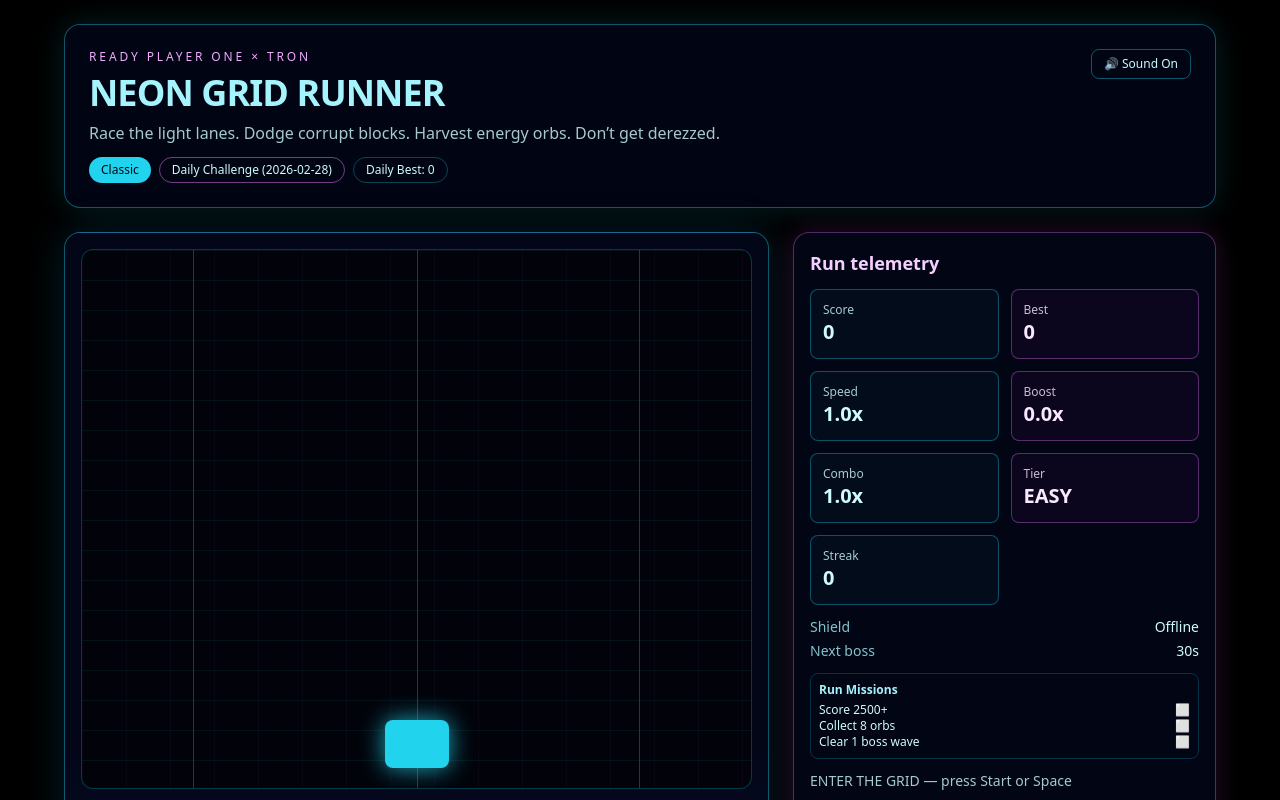
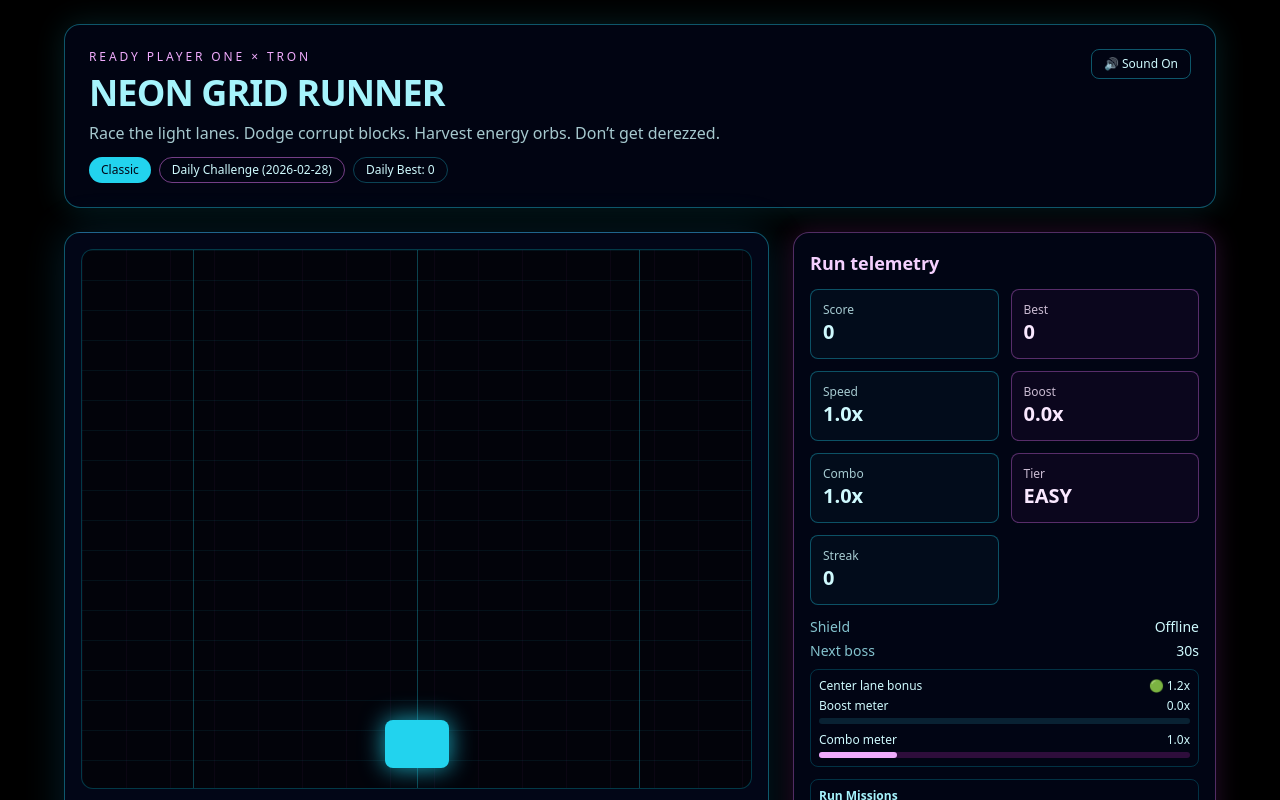
Before and after one commit to brettfrigo/gridrun, a Next.js app in the folder products/freelance-nudge/: page / in a window 1280 px wide. Shown: the top 800 px of the page. Built offline with nearby package versions, Linux system fonts and the light colour scheme.

Commit message:
feat(game): add center-lane risk bonus and live boost/combo meters

```diff
--- a/products/freelance-nudge/app/components/game-site.jsx
+++ b/products/freelance-nudge/app/components/game-site.jsx
@@ -225,7 +225,8 @@
       setObstacles((prev) => prev.map((o) => ({ ...o, y: o.y + velocity })).filter((o) => o.y < 115));
       setOrbs((prev) => prev.map((o) => ({ ...o, y: o.y + velocity * 0.88 })).filter((o) => o.y < 115));
 
-      setScore((s) => s + Math.floor((dt / 16) * (1 + boost * 0.4) * combo * (inBoss ? 1.35 : 1)));
+      const laneBonus = playerLane === 1 ? 1.2 : 1;
+      setScore((s) => s + Math.floor((dt / 16) * (1 + boost * 0.4) * combo * laneBonus * (inBoss ? 1.35 : 1)));
       setSpeed((s) => Math.min(11, s + dt * 0.000048));
       setBoost((b) => Math.max(0, b - dt * 0.00032));
       setCombo((c) => Math.max(1, c - dt * 0.00011));
@@ -236,7 +237,7 @@
 
     raf.current = requestAnimationFrame(loop);
     return () => cancelAnimationFrame(raf.current);
-  }, [running, speed, boost, combo, mode]);
+  }, [running, speed, boost, combo, mode, playerLane]);
 
   useEffect(() => {
     if (!running) return;
@@ -314,6 +315,9 @@
 
   const vibe = boost > 0 ? "from-cyan-900/35 via-fuchsia-900/20 to-indigo-950" : "from-slate-950 via-slate-950 to-indigo-950";
   const tier = speed > 8.5 ? "INSANE" : speed > 6 ? "HARD" : speed > 3.5 ? "NORMAL" : "EASY";
+  const laneBonusActive = playerLane === 1;
+  const boostPct = Math.min(100, Math.round((boost / 4.8) * 100));
+  const comboPct = Math.min(100, Math.round((combo / 4.8) * 100));
   const missions = [
     { label: "Score 2500+", done: score >= 2500 },
     { label: "Collect 8 orbs", done: orbCount >= 8 },
@@ -382,6 +386,13 @@
               </div>
               <div className="mt-3 flex items-center justify-between text-sm"><span className="text-cyan-200/80">Shield</span><span>{shield > 0 ? "🛡️ Online" : "Offline"}</span></div>
               <div className="mt-1 flex items-center justify-between text-sm"><span className="text-cyan-200/80">Next boss</span><span>{nextBossIn}s</span></div>
+              <div className="mt-2 rounded-lg border border-cyan-500/25 p-2 text-xs">
+                <div className="mb-1 flex items-center justify-between"><span>Center lane bonus</span><span>{laneBonusActive ? "🟢 1.2x" : "⚪ 1.0x"}</span></div>
+                <div className="mb-1 flex items-center justify-between"><span>Boost meter</span><span>{boost.toFixed(1)}x</span></div>
+                <div className="h-1.5 w-full rounded bg-cyan-900/40"><div className="h-1.5 rounded bg-cyan-300" style={{ width: `${boostPct}%` }} /></div>
+                <div className="mb-1 mt-2 flex items-center justify-between"><span>Combo meter</span><span>{combo.toFixed(1)}x</span></div>
+                <div className="h-1.5 w-full rounded bg-fuchsia-900/40"><div className="h-1.5 rounded bg-fuchsia-300" style={{ width: `${comboPct}%` }} /></div>
+              </div>
               <div className="mt-3 rounded-lg border border-cyan-500/25 p-2 text-xs">
                 <p className="mb-1 font-semibold text-cyan-200">Run Missions</p>
                 {missions.map((m) => <div key={m.label} className="flex items-center justify-between"><span>{m.label}</span><span>{m.done ? "✅" : "⬜"}</span></div>)}
```
